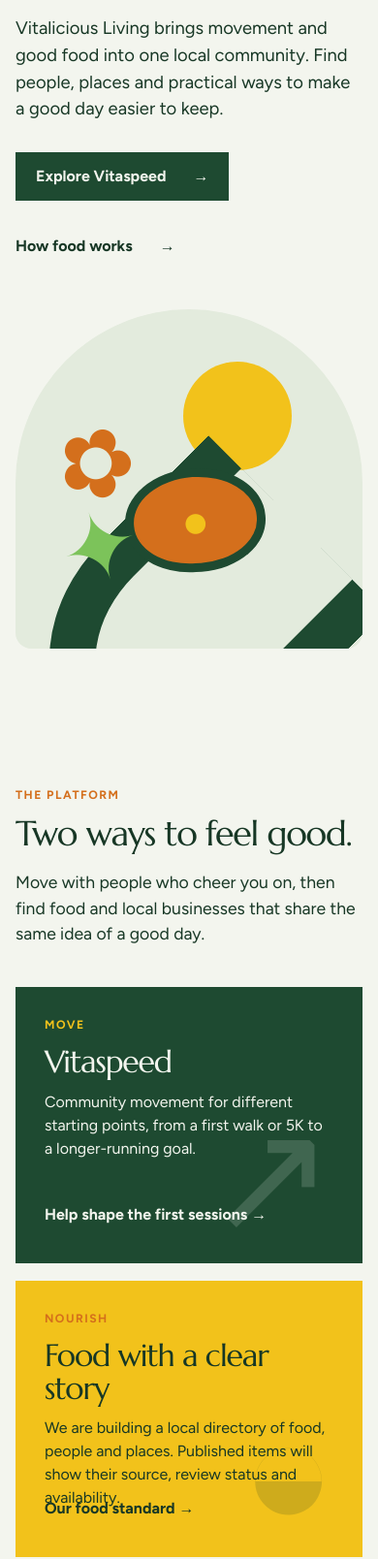
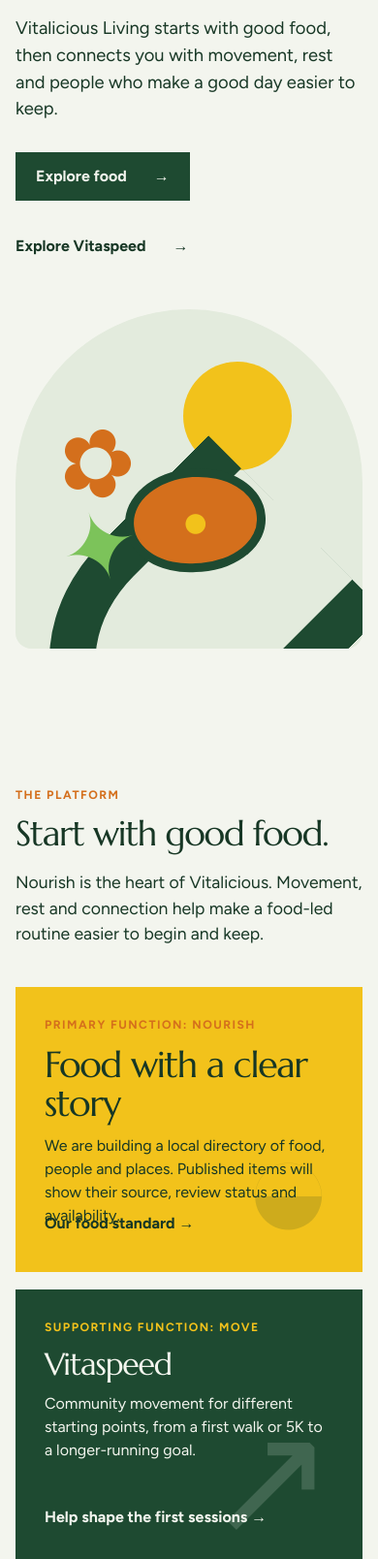
Before and after one commit to Vitalicious-Living/vitalicious-living-website, an Astro site: page / in a window 390 px wide. Shown: the part 389-1997 px from the top of the page at 97% size. Built offline with nearby package versions, Linux system fonts and the light colour scheme; Astro itself is replaced by a stand-in of ours.

Commit message:
feat: lead with Nourish

```diff
--- a/src/pages/index.astro
+++ b/src/pages/index.astro
@@ -2,18 +2,18 @@
 import BaseLayout from '../layouts/BaseLayout.astro';
 
 const pillars = [
-  ['Move', 'Vitaspeed runs, walks and other welcoming ways to move together at your pace.', '↗'],
-  ['Nourish', 'Whole, flavourful food and the local people who make it easier to find.', '◒'],
-  ['Rest', 'Recovery, water and a sustainable rhythm for a good day.', '☾'],
-  ['Connect', 'Habits that last because neighbours and partners make room for them.', '✦']
+  ['Nourish', 'Our primary function: whole, flavourful food and the local people who make it easier to find.', '◒', 'primary'],
+  ['Move', 'Vitaspeed runs, walks and other welcoming ways to move together at your pace.', '↗', 'supporting'],
+  ['Rest', 'Recovery, water and a sustainable rhythm for a good day.', '☾', 'supporting'],
+  ['Connect', 'Habits that last because neighbours and partners make room for them.', '✦', 'supporting']
 ];
 ---
 <BaseLayout>
   <header class="site-header container">
     <a class="wordmark" href="#top" aria-label="Vitalicious Living home">VITALICIOUS<span class="support-mark">V</span></a>
     <nav aria-label="Primary navigation">
+      <a href="#nourish">Food</a>
       <a href="#move">Vitaspeed</a>
-      <a href="#nourish">Food</a>
       <a href="#partners">For partners</a>
       <a href="#about">About</a>
     </nav>
@@ -24,10 +24,10 @@ const pillars = [
       <div class="hero-copy">
         <p class="eyebrow">Beginning in Markham</p>
         <h1 id="hero-heading">Healthy living<br />needs something<br /><span>to lean on.</span></h1>
-        <p class="intro">Vitalicious Living brings movement and good food into one local community. Find people, places and practical ways to make a good day easier to keep.</p>
+        <p class="intro">Vitalicious Living starts with good food, then connects you with movement, rest and people who make a good day easier to keep.</p>
         <div class="actions">
-          <a class="button primary" href="#move">Explore Vitaspeed <span aria-hidden="true">→</span></a>
-          <a class="button text-link" href="#nourish">How food works <span aria-hidden="true">→</span></a>
+          <a class="button primary" href="#nourish">Explore food <span aria-hidden="true">→</span></a>
+          <a class="button text-link" href="#move">Explore Vitaspeed <span aria-hidden="true">→</span></a>
         </div>
       </div>
       <div class="hero-art" aria-hidden="true">
@@ -42,23 +42,23 @@ const pillars = [
     <section class="two-ways container" aria-labelledby="two-ways-heading">
       <div class="section-heading">
         <p class="eyebrow">The platform</p>
-        <h2 id="two-ways-heading">Two ways to feel good.</h2>
-        <p>Move with people who cheer you on, then find food and local businesses that share the same idea of a good day.</p>
+        <h2 id="two-ways-heading">Start with good food.</h2>
+        <p>Nourish is the heart of Vitalicious. Movement, rest and connection help make a food-led routine easier to begin and keep.</p>
       </div>
       <div class="offer-grid">
-        <article id="move" class="offer-card run-card">
+        <article id="nourish" class="offer-card food-card primary-offer">
+          <span class="card-symbol" aria-hidden="true">◒</span>
+          <p class="eyebrow">Primary function: Nourish</p>
+          <h3>Food with a clear story</h3>
+          <p>We are building a local directory of food, people and places. Published items will show their source, review status and availability.</p>
+          <a href="#food-standard">Our food standard <span aria-hidden="true">→</span></a>
+        </article>
+        <article id="move" class="offer-card run-card supporting-offer">
           <span class="card-symbol" aria-hidden="true">↗</span>
-          <p class="eyebrow">Move</p>
+          <p class="eyebrow">Supporting function: Move</p>
           <h3>Vitaspeed</h3>
           <p>Community movement for different starting points, from a first walk or 5K to a longer-running goal.</p>
           <a href="#join">Help shape the first sessions <span aria-hidden="true">→</span></a>
-        </article>
-        <article id="nourish" class="offer-card food-card">
-          <span class="card-symbol" aria-hidden="true">◒</span>
-          <p class="eyebrow">Nourish</p>
-          <h3>Food with a clear story</h3>
-          <p>We are building a local directory of food, people and places. Published items will show their source, review status and availability.</p>
-          <a href="#food-standard">Our food standard <span aria-hidden="true">→</span></a>
         </article>
       </div>
     </section>
@@ -68,11 +68,11 @@ const pillars = [
         <div class="section-heading narrow">
           <p class="eyebrow">What holds us up</p>
           <h2 id="support-heading">Every symbol rests on the same V.</h2>
-          <p>The V stands for the coaches, cooks, neighbours and partners who make healthy habits easier to keep.</p>
+          <p>Nourish is the leading composition. Move, Rest and Connect support the cooks, neighbours and partners who make food-led habits easier to keep.</p>
         </div>
         <div class="pillar-grid">
-          {pillars.map(([name, detail, symbol]) => (
-            <article class="pillar">
+          {pillars.map(([name, detail, symbol, priority]) => (
+            <article class:list={['pillar', priority]}>
               <span aria-hidden="true">{symbol}</span>
               <h3>{name}</h3>
               <p>{detail}</p>
@@ -129,12 +129,12 @@ const pillars = [
     <div class="container footer-grid">
       <div>
         <a class="wordmark" href="#top">VITALICIOUS<span class="support-mark">V</span></a>
-        <p>Healthy movement and good food, held up by community.</p>
+        <p>Good food, supported by movement, rest, connection and community.</p>
       </div>
       <div>
         <p class="footer-label">Explore</p>
+        <a href="#nourish">Food</a>
         <a href="#move">Vitaspeed</a>
-        <a href="#nourish">Food</a>
         <a href="#partners">For partners</a>
       </div>
       <div>
--- a/src/styles/global.css
+++ b/src/styles/global.css
@@ -50,11 +50,13 @@ h3 { margin-bottom: 12px; font-size: 2rem; }
 .two-ways { padding: 72px 0 110px; }
 .section-heading { max-width: 670px; margin-bottom: 42px; }
 .section-heading > p:last-child { max-width: 570px; font-size: 1.1rem; }
-.offer-grid { display: grid; grid-template-columns: repeat(2, 1fr); gap: 18px; }
+.offer-grid { display: grid; grid-template-columns: minmax(0, 1.35fr) minmax(0, .85fr); gap: 18px; }
 .offer-card { position: relative; min-height: 330px; padding: 42px; overflow: hidden; background: #fffef8; }
+.food-card { background: var(--sun); }
+.primary-offer { min-height: 390px; }
+.primary-offer h3 { font-size: clamp(2.35rem, 3.5vw, 3.5rem); }
 .run-card { background: var(--forest); color: var(--paper); }
 .run-card .eyebrow { color: var(--sun); }
-.food-card { background: var(--sun); }
 .card-symbol { position: absolute; right: 28px; bottom: 8px; opacity: .16; font-family: var(--serif); font-size: 10rem; line-height: 1; }
 .offer-card > p:not(.eyebrow) { max-width: 420px; }
 .offer-card a { position: absolute; bottom: 38px; font-weight: 700; text-decoration: none; }
@@ -63,9 +65,13 @@ h3 { margin-bottom: 12px; font-size: 2rem; }
 .narrow { max-width: 680px; }
 .pillar-grid { display: grid; grid-template-columns: repeat(4, 1fr); gap: 20px; }
 .pillar { min-height: 230px; padding: 26px; border-top: 2px solid var(--forest); background: var(--paper); }
+.pillar.primary { grid-column: span 2; min-height: 270px; background: var(--sun); }
 .pillar > span { display: block; margin-bottom: 35px; color: var(--clementine); font-size: 2.2rem; }
+.pillar.primary > span { color: var(--forest); font-size: 3rem; }
 .pillar h3 { margin-bottom: 8px; font-size: 1.75rem; }
+.pillar.primary h3 { font-size: 2.35rem; }
 .pillar p { margin-bottom: 0; font-size: .96rem; }
+.pillar.primary p { max-width: 480px; font-size: 1.08rem; }
 
 .food-standard { display: grid; grid-template-columns: 190px 1fr; gap: 54px; align-items: start; padding: 105px 0; }
 .v-badge { display: grid; width: 160px; aspect-ratio: 1; place-items: center; border-radius: 50%; background: var(--clementine); color: var(--paper); font-family: var(--serif); font-size: 7rem; transform: rotate(-8deg); }
@@ -107,6 +113,7 @@ h3 { margin-bottom: 12px; font-size: 2rem; }
   .hero { min-height: 0; padding: 52px 0 70px; }
   .hero-art { min-height: 350px; }
   .offer-grid, .pillar-grid { grid-template-columns: 1fr; }
+  .pillar.primary { grid-column: auto; }
   .offer-card { min-height: 285px; padding: 30px; }
   .support-section, .partners, .join { padding: 72px 0; }
   .food-standard { grid-template-columns: 1fr; gap: 28px; padding: 72px 0; }
```
